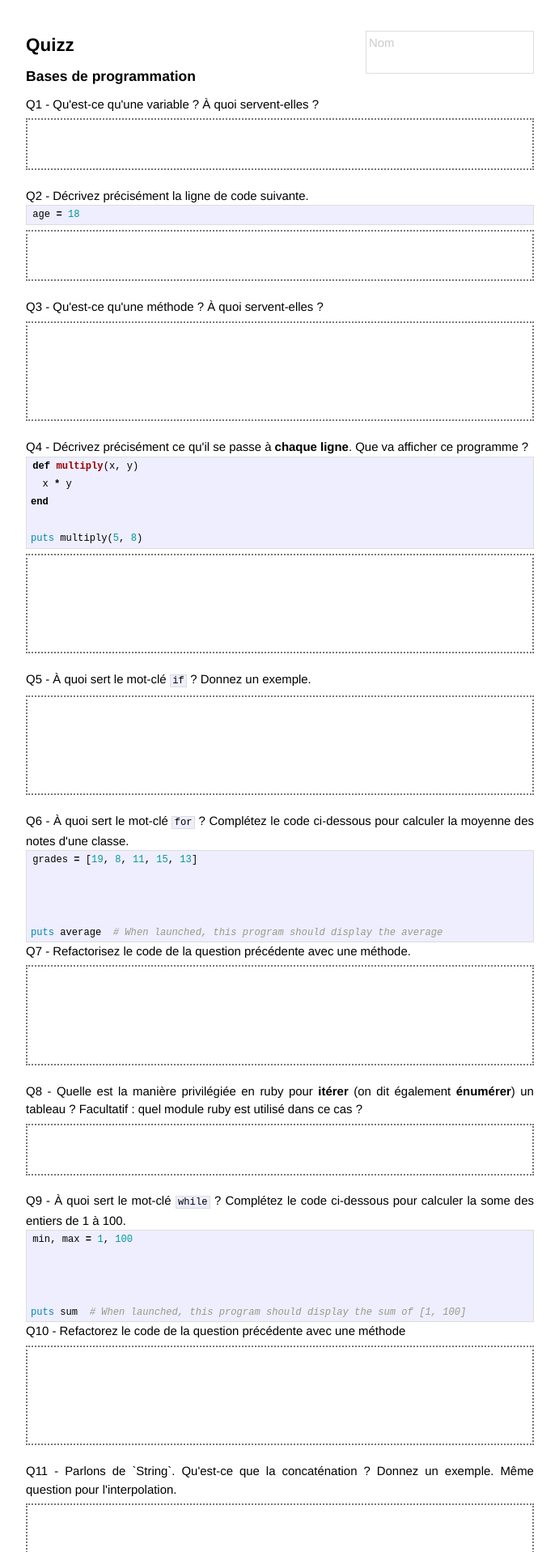
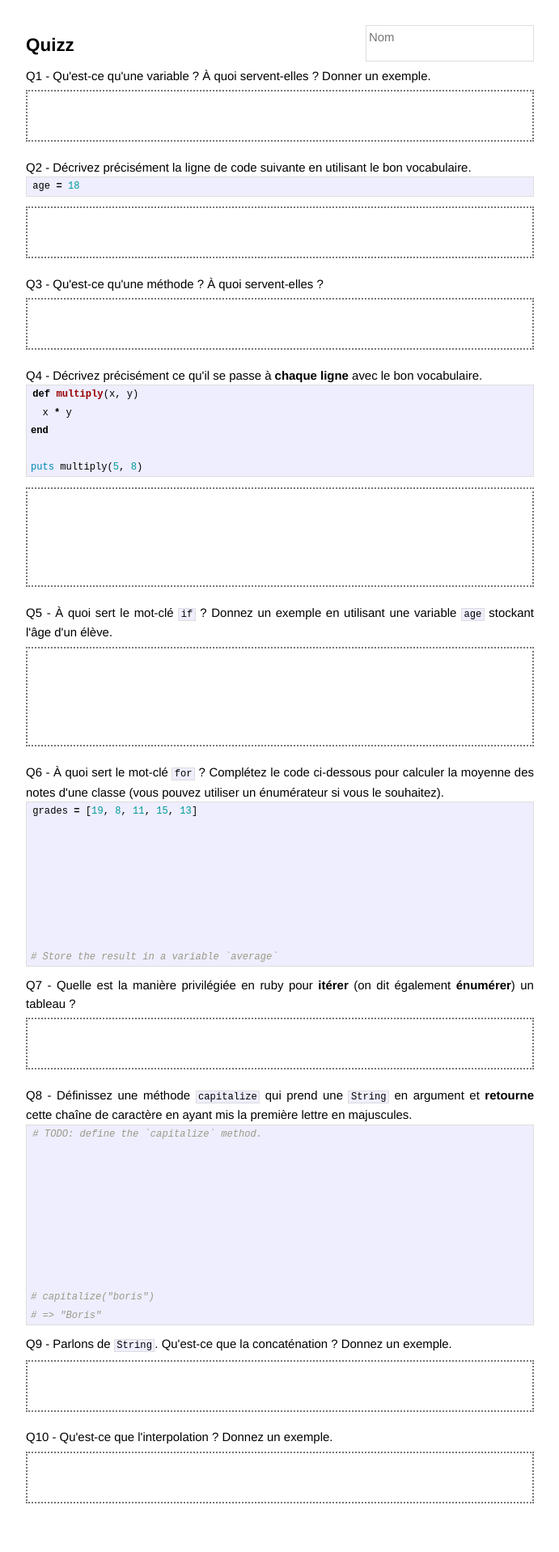
Before and after one commit to Eschults/quizzes, a Jekyll site: the page built from _posts/2014-04-16-quizz-1.markdown, in a window 1280 px wide. Shown: the top 1917 px of the page at 81% size, without its empty margins (294-985 px from the left). Built offline with Jekyll 4.4.1, drawn with Linux system fonts in a browser that asks for light colours; Markdown is read by kramdown in place of the engine named in the settings; after the commit the page ends 1857 px from its top, so only the background shows below that; some of the changed text lies outside the part shown.

Commit message:
Update first quizz

````diff
--- a/_layouts/post.html
+++ b/_layouts/post.html
@@ -6,7 +6,7 @@ layout: default
 
 <div class="post">
   <div class="right">
-    <div style="border: 1px solid #ddd; height: 3em; width: 200px; margin-top: -3em; color: #ccc; padding: 3px">
+    <div style="border: 1px solid #ddd; height: 2.5em; width: 200px; margin-top: -3.5em; color: #777; padding: 3px">
       Nom
     </div>
   </div>
--- a/_posts/2014-04-16-quizz-1.markdown
+++ b/_posts/2014-04-16-quizz-1.markdown
@@ -3,16 +3,13 @@ layout: post
 title:  "Quizz"
 ---
 
-
-### Bases de programmation
-
 <div class="question">
-  Qu'est-ce qu'une variable ? À quoi servent-elles ?
+  Qu'est-ce qu'une variable ? À quoi servent-elles ? Donner un exemple.
 </div>
 <div class="answer"></div>
 
 <div class="question">
-  Décrivez précisément la ligne de code suivante.
+  Décrivez précisément la ligne de code suivante en utilisant le bon vocabulaire.
 </div>
 
 ```ruby
@@ -24,11 +21,11 @@ age = 18
   Qu'est-ce qu'une méthode ? À quoi servent-elles ?
 </div>
 
-<div class="answer big"></div>
+<div class="answer"></div>
 
 <div class="question">
-  Décrivez précisément ce qu'il se passe à <strong>chaque ligne</strong>.
-  Que va afficher ce programme ?
+  Décrivez précisément ce qu'il se passe à <strong>chaque ligne</strong> avec
+  le bon vocabulaire.
 </div>
 
 ```ruby
@@ -42,14 +39,18 @@ puts multiply(5, 8)
 <div class="answer big"></div>
 
 <div class="question">
-  À quoi sert le mot-clé <code>if</code> ? Donnez un exemple.
+  À quoi sert le mot-clé <code>if</code> ? Donnez un exemple en utilisant
+  une variable <code>age</code> stockant l'âge d'un élève.
 </div>
 
 <div class="answer big"></div>
 
+<div style="page-break-after:always;"></div>
+
 <div class="question">
   À quoi sert le mot-clé <code>for</code> ? Complétez le code ci-dessous
-  pour calculer la moyenne des notes d'une classe.
+  pour calculer la moyenne des notes d'une classe (vous pouvez utiliser un
+  énumérateur si vous le souhaitez).
 </div>
 
 ```ruby
@@ -57,96 +58,48 @@ grades = [19, 8, 11, 15, 13]
 
 
 
-puts average  # When launched, this program should display the average
+
+
+
+
+# Store the result in a variable `average`
 ```
 
 <div class="question">
-  Refactorisez le code de la question précédente avec une méthode.
-</div>
-
-<div class="answer big"></div>
-
-<div class="question">
-  Quelle est la manière privilégiée en ruby pour <strong>itérer</strong> (on dit également  <strong>énumérer</strong>) un tableau ? Facultatif : quel module ruby est utilisé dans ce cas ?
+  Quelle est la manière privilégiée en ruby pour <strong>itérer</strong> (on dit également  <strong>énumérer</strong>) un tableau ?
 </div>
 
 <div class="answer"></div>
 
 <div class="question">
-  À quoi sert le mot-clé <code>while</code> ? Complétez le code ci-dessous
-  pour calculer la some des entiers de 1 à 100.
+  Définissez une méthode <code>capitalize</code> qui prend une <code>String</code>
+  en argument et <strong>retourne</strong> cette chaîne de caractère en ayant mis la première
+  lettre en majuscules.
 </div>
 
 ```ruby
-min, max = 1, 100
+# TODO: define the `capitalize` method.
 
 
 
-puts sum  # When launched, this program should display the sum of [1, 100]
+
+
+
+
+
+# capitalize("boris")
+# => "Boris"
 ```
 
-<div class="question">
-  Refactorez le code de la question précédente avec une méthode
-</div>
-<div class="answer big">
-
-</div>
 
 <div class="question">
-  Parlons de `String`. Qu'est-ce que la concaténation ? Donnez un exemple. Même question pour l'interpolation.
-</div>
-
-<div class="answer"></div>
-
-<div style="page-break-after:always;"></div>
-### Objet
-
-<div class="question">
-  Faites une phrase avec les mots <i>classe</i>,
-  <i>instance</i>, <i>constructeur</i>, <i>état</i>,
-  <i>comportement</i>.
+  Parlons de <code>String</code>. Qu'est-ce que la concaténation ? Donnez un exemple.
 </div>
 
 <div class="answer"></div>
 
 <div class="question">
-  Définissez une classe modélisant un chien, qui a un nom et une race.
+  Qu'est-ce que l'interpolation ? Donnez un exemple.
 </div>
 
 <div class="answer"></div>
-
-<div class="question">
-  Instanciez deux chiens, Bill le cocker, et Raoul le Pitbull
-</div>
-
-<div class="answer"></div>
-
-<div class="question">
-  Est-ce que ce code est correct ? Si ce n'est pas le cas, que faudrait-il changer ?
-</div>
-
-```ruby
-class Plane
-  def initialize(manufacturer)
-    @manufacturer = manufacturer
-  end
-end
-
-plane = Plane.new "Airbus"
-puts plane.manufacturer
-```
-<div class="answer"></div>
-
-<div class="question">
-  Dans le code précédent, qu'est-ce que <code>@manufacturer</code> ?
-  qu'est-ce que <code>initialize</code> ?
-</div>
-<div class="answer"></div>
-
-<div class="question">
-  Définissez une classe <code>Person</code> stockant le prénom et le nom
-  de famille d'une personne (<i>état</i>) et pouvant renvoyer le nom
-  complet de cette personne (<i>comportement</i>).
-</div>
-
-<div class="answer big"></div>
--- a/css/main.css
+++ b/css/main.css
@@ -187,3 +187,7 @@ body { counter-reset: question; }
 .answer.bigger {
   height: 12em;
 }
+
+.highlight pre {
+  margin-bottom: 1em;
+}
````
Also changed, not shown: _posts/2014-04-17-quizz-oop.markdown (added, +56 -0 lines).
